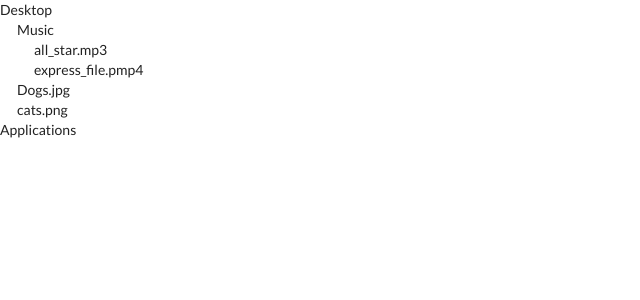
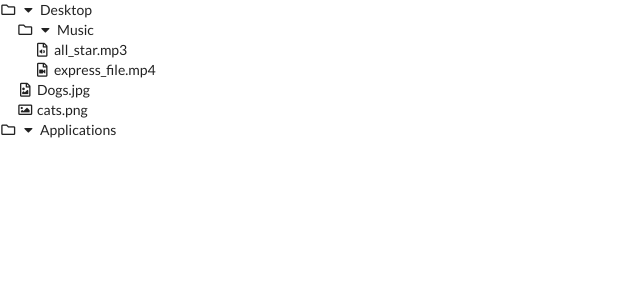
Before and after one commit to davidletaw/file-tree-gadget, a React (Create React App) app: page / in a window 1280 px wide. Shown: the top 300 px of the page, without its empty margins (0-640 px from the left). Built offline with nearby package versions, Linux system fonts and the light colour scheme.

Commit message:
adds icons to files/folders

```diff
--- a/src/App.js
+++ b/src/App.js
@@ -5,7 +5,7 @@ function App() {
     <Folder name="Desktop">
       <Folder name="Music">
         <File name ="all_star.mp3"/>
-        <File name ="express_file.pmp4"/>
+        <File name ="express_file.mp4"/>
       </Folder>
       <File name ="Dogs.jpg"/>
       <File name ="cats.png"/>
@@ -16,15 +16,20 @@ function App() {
 
 const Folder = (props) => {
   const [ isOpen, setIsOpen ] = useState(true);
-  const { name, children } = props;
+  const { name, children } = props; // destructuring props. for clean read
+  const direction = isOpen ? 'down' : 'right';
 
-  const handleClick = () => {
-    console.log('Clicked');
-    setIsOpen(!isOpen)
+  const handleClick = () => { // manages event handler 'onClick'
+    console.log('Clicked'); // monitor in console for debugging
+    setIsOpen(!isOpen) // Creates switch functionality
 };
 
+  // adds span to click on folder
   return <div>
-    <span onClick={handleClick}>{name}</span>
+    <span onClick={handleClick}>
+      <i className="folder outline icon"></i>
+      <i className={`caret ${direction} icon`}></i>
+      {name}</span>
     <div style={{marginLeft: '17px'}}>
       {isOpen ? children : null}
     </div>
@@ -32,7 +37,18 @@ const Folder = (props) => {
 };
 
 const File = (props) => {
-  return <div>{props.name}</div>
+  const { name } = props;
+  const fileExt = name.split('.')[1];
+  const fileIcons = {
+    mp3: 'file audio outline icon',
+    mp4: 'file video outline icon',
+    jpg: 'file image outline icon',
+    png: 'image outline icon'
+  };
+
+  return <div>
+    <i className={`${fileIcons[fileExt]} icon`}></i>
+    {name}</div>
 }
 
 export default App;
```
